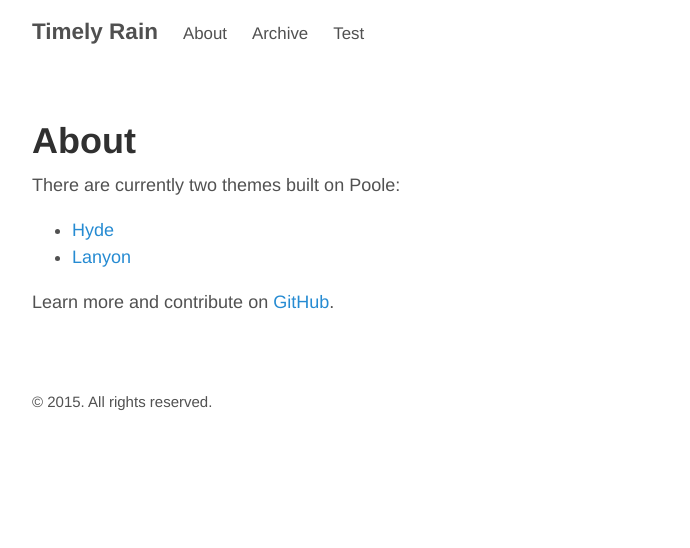
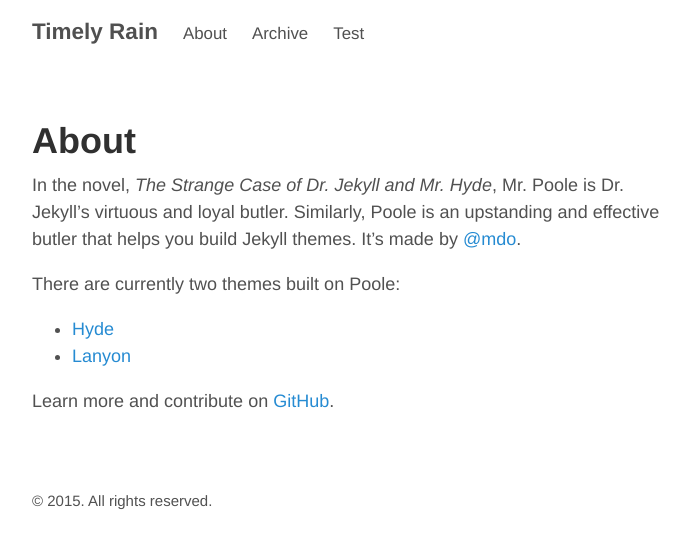
Before and after one commit to lsr1991/lsr1991.github.io, a Jekyll site: the page built from about.md, in a window 1280 px wide. Shown: the top 548 px of the page, without its empty margins (293-983 px from the left). Built offline with Jekyll 4.4.1, drawn with Linux system fonts in a browser that asks for light colours.

Commit message:
Update about.md

```diff
--- a/about.md
+++ b/about.md
@@ -2,6 +2,8 @@
 layout: page
 title: About
 ---
+
+In the novel, *The Strange Case of Dr. Jekyll and Mr. Hyde*, Mr. Poole is Dr. Jekyll's virtuous and loyal butler. Similarly, Poole is an upstanding and effective butler that helps you build Jekyll themes. It's made by [@mdo](https://twitter.com/mdo).
 
 There are currently two themes built on Poole:
 
```
